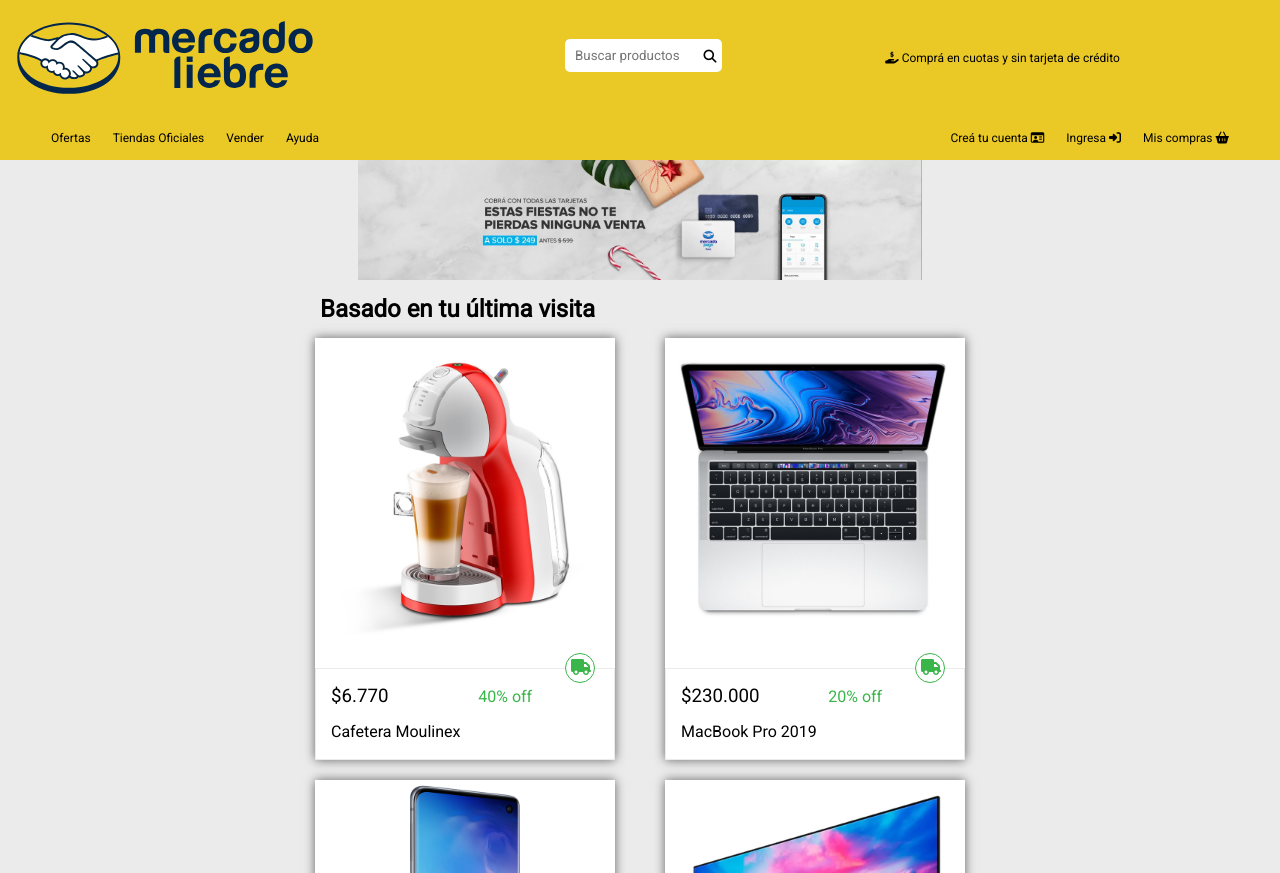
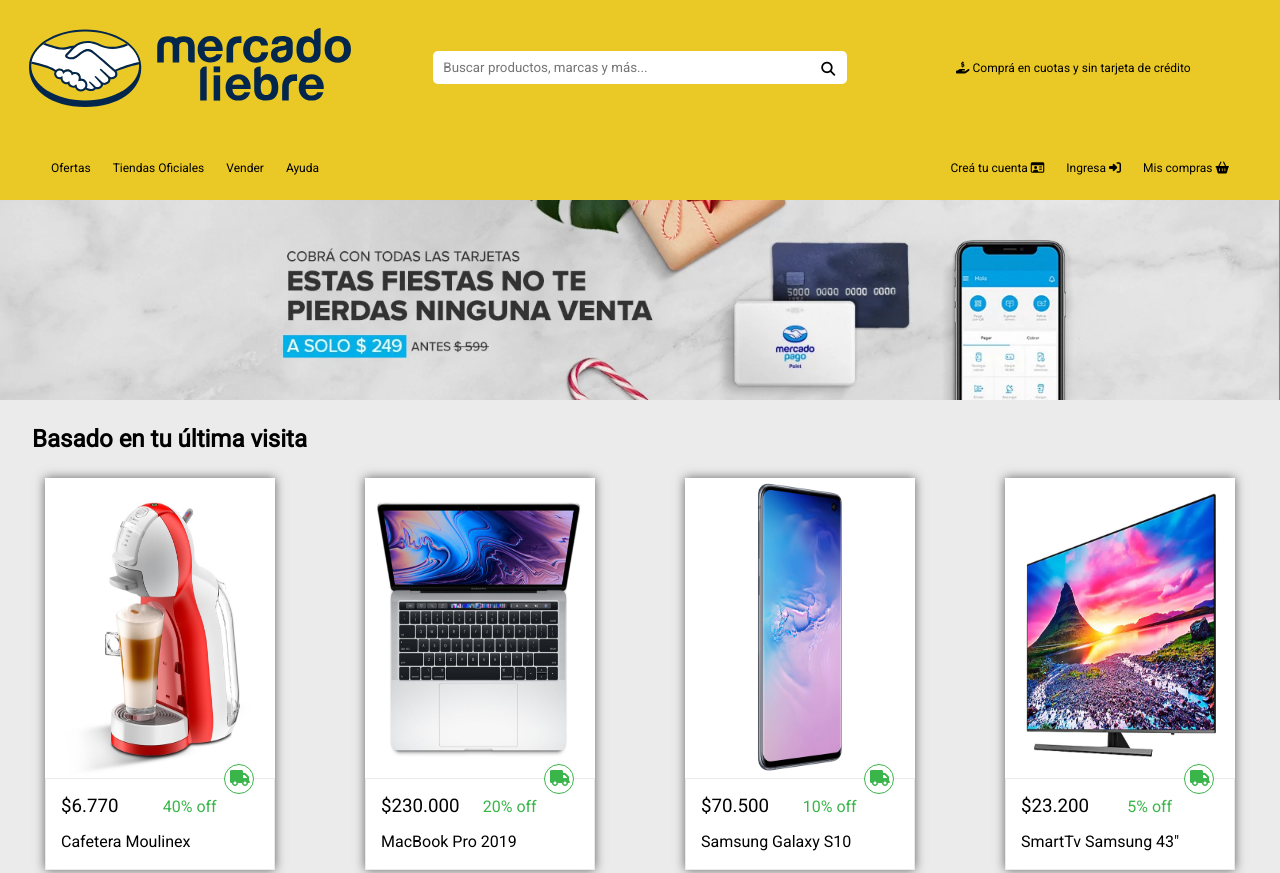
Before and after one commit to PabLobDev/mercadoliebre-posicionamiento-flexbox-grid, a website: page views/index.html in a window 1280 px wide. Shown: the top 873 px of the page. Drawn offline with Linux system fonts and the light colour scheme.

Commit message:
corrigiendo flexbox

```diff
--- a/public/css/styles.css
+++ b/public/css/styles.css
@@ -10,7 +10,7 @@
     display: flex;
     flex-wrap: wrap;
     justify-content: center;
-    max-width: 100%;
+    width: 100%;
     background-color: #ebebeb;
 }
 
@@ -19,7 +19,7 @@
     flex-wrap: wrap;
     justify-content: center;
     width: 100vw;
-    height: 20vh;
+    height: 25vh;
     background-color:#EAC926;
 }
 
@@ -59,11 +59,11 @@
     display:inline-block;
     position: absolute;
     background-color: #fff;
-    width: 22px;
+    width: 25px;
     height: 25px;
     font-size: 13px;
     padding: 7px 0 2px 8px;
-    margin: 3px 0 3px 130px;
+    margin: 3px 0 3px 132px;
 
 }
 
@@ -103,11 +103,17 @@
 
 /* header completado */
 
+#banner {
+    width: 100vw;
+
+}
+
 #banner img{
-    display: none;
+    display: inline-block;
     margin: auto;
     width: 100%;
     height: 70px;
+    object-fit: cover;
 }
 
 /* main */
@@ -129,6 +135,7 @@
 .main-productos .main-sections .producto{
     display: flex;
     flex-wrap: wrap;
+    position: relative;
     line-height:25px;
     background-color: #fff;
     margin-bottom: 10px;
@@ -139,14 +146,14 @@
     display: block;
     font-size: 16px;
     color: #39b54a;
-    border: 1px solid #39b54a;;
+    border: 1px solid #39b54a;
     border-radius: 50%;
     width: 30px;
     height: 30px;
     padding: 5px;
-    right: -250px;
-    top: 15px;
-    position: relative;
+    right: 20px;
+    top: -15px;
+    position: absolute;
     background-color: #fff;
 }
 
@@ -154,6 +161,7 @@
     padding: 15px;
     border: 1px solid #ebebeb ;
     width: 300px;
+    position: relative;
 }
 
 .producto h3 {
@@ -185,7 +193,8 @@
     justify-content: center;
     text-align: center;
     background-color: #fff;
-    max-width: 90%;
+    width: 100%;
+    height: 650px;
 }
 
 .container .section-foot {
@@ -241,7 +250,7 @@
         margin: auto;
         text-align: center;
         width: 100%;
-        grid-template-columns: 1fr 170px 1fr;
+        grid-template-columns: repeat(3, 1fr);
     }
 
     .container .header-logo .barra{
@@ -293,9 +302,31 @@
         margin: 0 7px;
     }
 
-    .header-logo img {
-        min-width: 300px;
-        max-height: 600px;
+    .container .header-logo .barra{
+        width: 100%;
+        margin: auto;
+        align-items: center;
+    }
+
+    .header-logo .barra input{
+        width: 100%;
+        padding-left: 10px;
+    }
+
+    .barra i {
+        font-size: 14px;
+        margin: 3px 10px;
+        right: 0;
+
+    }
+
+    #banner {
+        height: 200px;
+
+    }
+
+    #banner img{
+        height: 100%;
     }
 
     .main-productos {
@@ -328,32 +359,89 @@
         width: 650px;
     }
 
+    .container footer{
+        width: 100%;
+        height: 600px;
+    }
+
 }
 
 
-@media (min-width: 1400px) {
+@media (min-width: 1024px) {
 
-    .main-sections{
-        grid-template-columns: repeat(4, 300px);
+    .container{
+        width: 100vw;
     }
 
-    .main-productos .section-titulo {
-        width: 1340px;
+    .container .header-logo{
+        min-width: 100%;
+        grid-template-columns: repeat(3, 1fr);
+        justify-content: space-between;
+        gap: 20px;
     }
 
-    .header-logo img {
-        min-width: 450px;
+    .container .header-logo .barra{
+        display: flex;
+        margin: auto;
+    }
+
+    .container .header-logo img{
+        display: block;
+        margin-left: 15px;
+        padding: 0;
+        width: 350px;
+
+    }
+
+    .barra{
+        display: flex;
+        flex-wrap: wrap;
+        justify-content: flex-start;
+        width: 100%;
+        height: 40px;
+        margin: 25px 0;
+        border-radius: 5px;
+    }
+
+
+    .container .main-productos .main-sections{
+        width: 100%;
+        display: flex;
+        flex-wrap: wrap;
+        justify-content: space-around;
+        flex-direction: row;
+        padding: 0 10px;
+        gap: 20px;
+    }
+
+    .container .main-productos .main-sections article{
+        width: 230px;
+    }
+
+    .main-productos .section-titulo{
+        display: inline-block;
+        width: 95%;
+        margin: 10px auto;
+    }
+
+    .main-productos .main-sections .producto{
+        margin-bottom: 0px;
+        width: 100%;
+
+    }
+
+    .producto img{
+        width: 100%;
+    }
+
+    .producto .precio{
+        width: 100%;
+        height: 100%;
+        position: relative;
     }
 
     .container footer{
-
-        width: 1350px;
+        width: 100%;
     }
 
-    .container .header-logo{
-        width: 95%;
-        grid-template-columns: 1fr 300px 1fr;
-    }
-
-
 }
--- a/views/index.html
+++ b/views/index.html
@@ -13,7 +13,7 @@
    <header>
        <div class="header-logo"><img src="/images/logo-mercado-liebre.svg" alt="">
        <div class="barra">
-        <input type="text" placeholder="Buscar productos">
+        <input type="text" placeholder="Buscar productos, marcas y más...">
         <i class="fas fa-search"></i>
        </div>
 
@@ -46,8 +46,9 @@
 
             </header>
         <banner>
-            <div id="banner"><img src="/images/img-home-banner.jpg" alt=""></div>
+            <div id="banner"><img src="/images/img-home-banner.jpg" witdth="100%"></div>
         </banner>
+
    <main class="main-productos">
 
        <div class="section-titulo"><h2>Basado en tu última visita</h2></div>
@@ -56,8 +57,8 @@
            <article>
              <div class="producto">
                 <img src="/images/img-cafetera-moulinex.jpg" height='300'>
+                <div class="precio">
                 <i class="fas fa-truck"></i>
-                <div class="precio">
                 <div class="precio-oferta">
                 <h3>$6.770</h3>
                 <p>40% off</p></div>
@@ -69,8 +70,9 @@
                 <article>
             <div class="producto">
                <img src="/images/img-macbook-pro-2019.jpg" height='300'>
-               <i class="fas fa-truck"></i>
+
                <div class="precio">
+                <i class="fas fa-truck"></i>
                 <div class="precio-oferta">
                 <h3>$230.000</h3>
                <p>20% off</p></div>
@@ -82,8 +84,9 @@
             <article>
               <div class="producto">
                 <img src="/images/img-samsung-galaxy-s10.jpg" height='300'>
+
+                <div class="precio">
                 <i class="fas fa-truck"></i>
-                <div class="precio">
                 <div class="precio-oferta">
                 <h3>$70.500</h3>
                 <p>10% off</p></div>
@@ -95,8 +98,9 @@
             <article>
             <div class="producto">
                 <img src="/images/img-tv-samsung-smart.jpg" height='300'>
+
+                <div class="precio">
                 <i class="fas fa-truck"></i>
-                <div class="precio">
                 <div class="precio-oferta">
                 <h3>$23.200</h3>
                 <p>5% off</p></div>
@@ -114,8 +118,9 @@
            <article>
            <div class="producto">
                <img src="/images/img-cafetera-moulinex.jpg" height='300'>
+
+                <div class="precio">
                 <i class="fas fa-truck"></i>
-                <div class="precio">
                 <div class="precio-oferta">
                 <h3>$6.770</h3>
                 <p>40% off</p></div>
@@ -127,8 +132,9 @@
             <article>
             <div class="producto">
                 <img src="/images/img-macbook-pro-2019.jpg" height='300'>
+
+                <div class="precio">
                 <i class="fas fa-truck"></i>
-                <div class="precio">
                 <div class="precio-oferta">
                 <h3>$230.000</h3>
                 <p>20% off</p></div>
@@ -140,8 +146,9 @@
             <article>
             <div class="producto">
                 <img src="/images/img-samsung-galaxy-s10.jpg" height='300'>
+
+                <div class="precio">
                 <i class="fas fa-truck"></i>
-                <div class="precio">
                 <div class="precio-oferta">
                 <h3>$70.500</h3>
                 <p>10% off</p></div>
@@ -153,8 +160,9 @@
             <article>
              <div class="producto">
                 <img src="/images/img-tv-samsung-smart.jpg" height='300'>
+
+                <div class="precio">
                 <i class="fas fa-truck"></i>
-                <div class="precio">
                 <div class="precio-oferta">
                 <h3>$23.200</h3>
                 <p>5% off</p></div>
```
